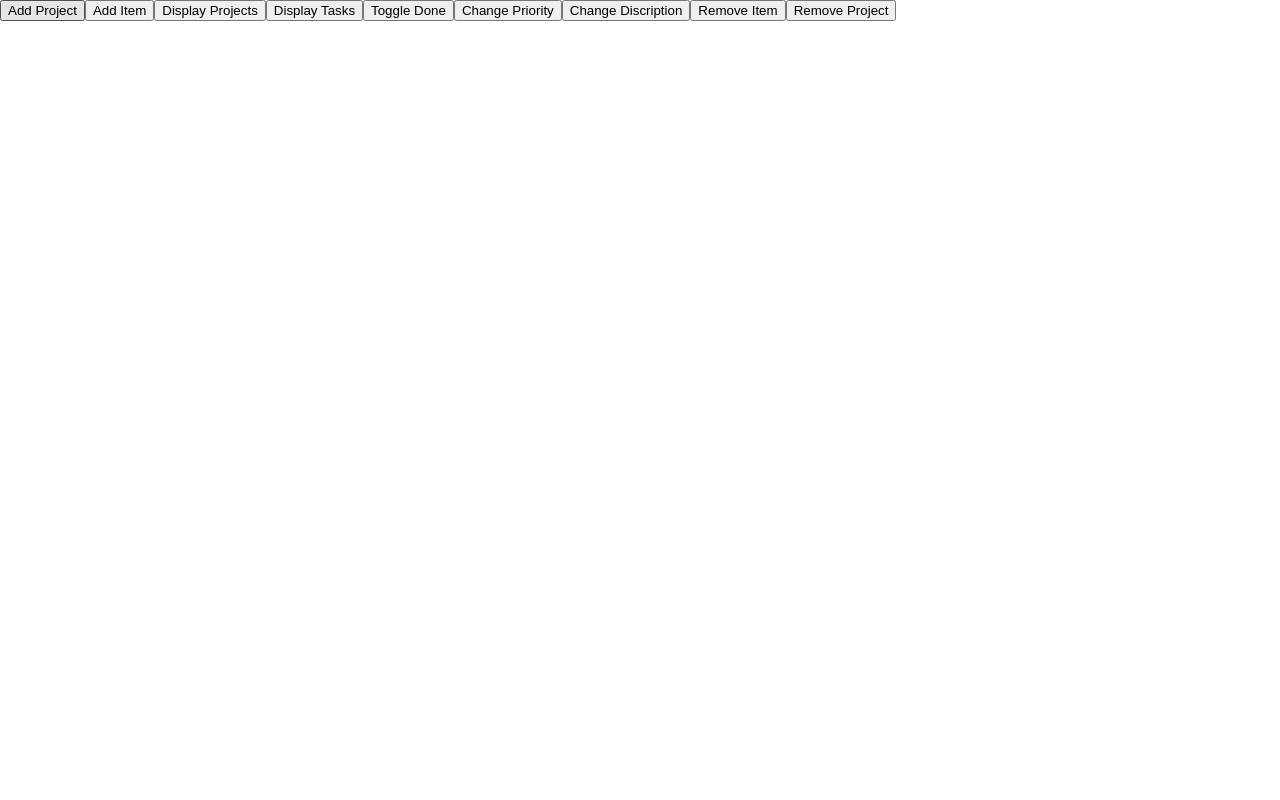
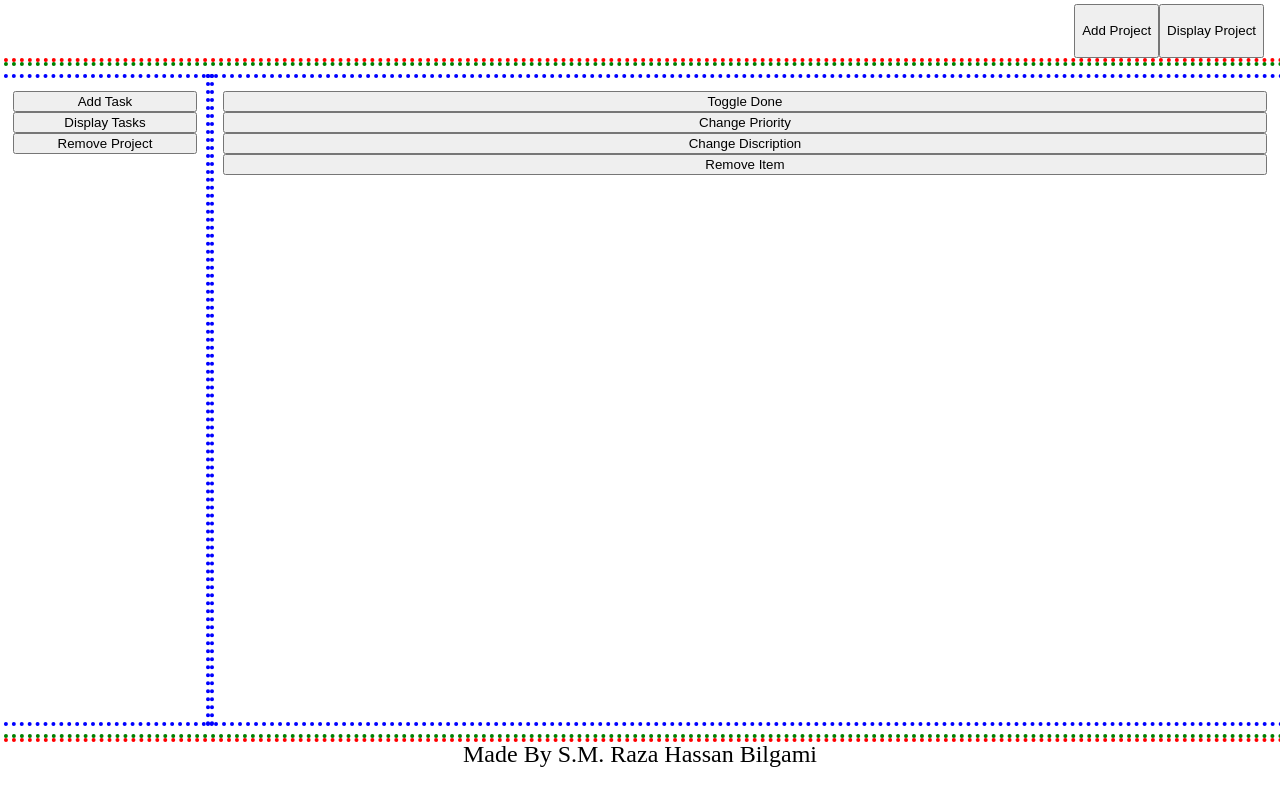
Before and after one commit to bilgramiraza/todo, a website built with webpack: page dist/index.html in a window 1280 px wide. Built offline with nearby package versions, Linux system fonts and the light colour scheme.

Commit message:
Prototype of New Display Module Complete

```diff
--- /dev/null
+++ b/src/DOMElements.js
@@ -0,0 +1,35 @@
+/*
+Expected structure of 'DOMObject'
+const DOMObject =
+     {
+        "type":"*HTMLTag*",
+        "class":[*Array of Strings*],
+        "textContent": "*Text To be Displayed*",
+        "childNodes": [{},{}],//Contains child elements in same format
+    };
+*/
+function DOMBuilder(DOMObject, parentNode=null) {
+        const element = document.createElement(DOMObject.type);
+        if(DOMObject.className)
+            element.classList.add(...DOMObject.className);
+
+        if(DOMObject.textContent)
+            element.textContent = DOMObject.textContent;
+
+        if(DOMObject.EventHandler)
+            element.addEventListener(DOMObject.EventHandler.type, ()=>{
+                DOMObject.EventHandler.function();
+            });
+        if(DOMObject.childNodes)
+        DOMObject.childNodes.forEach((object)=>{
+                DOMBuilder(object, element);
+            });
+
+        if(parentNode){
+            parentNode.appendChild(element);
+        }
+        else
+            document.body.appendChild(element);
+}
+
+export default DOMBuilder;
--- /dev/null
+++ b/src/display.js
@@ -0,0 +1,182 @@
+import DOMBuilder from "./DOMElements";
+
+function DomHandler() {
+    const pageObject = [
+        {
+            "type" : "header",
+            "childNodes" : [
+                {
+                    "type" : "button",
+                    "textContent" : "Add Project",
+                    "EventHandler" : {
+                        "type" : "click",
+                        "function" : function () {
+                            console.log('Add Project');
+                        },
+                    },
+                },
+                {
+                    "type" : "button",
+                    "textContent" : "Display Project",
+                    "EventHandler" : {
+                        "type" : "click",
+                        "function" : function () {
+                            console.log('Display Project');
+                        },
+                    },
+                },
+            ],
+        },
+        {
+            "type" : "main",
+            "childNodes" : [
+                {
+                    "type" : "div",
+                    "className" : ["menuBar"],
+                    "childNodes" : [
+                        {
+                            "type" : "button",
+                            "textContent" : "Add Task",
+                            "EventHandler" : {
+                                "type" : "click",
+                                "function" : function () {
+                                    console.log('Add Task');
+                                },
+                            },
+                        },
+                        {
+                            "type" : "button",
+                            "textContent" : "Display Tasks",
+                            "EventHandler" : {
+                                "type" : "click",
+                                "function" : function () {
+                                    console.log('Display Tasks');
+                                },
+                            },
+                        },
+                        {
+                            "type" : "button",
+                            "textContent" : "Remove Project",
+                            "EventHandler" : {
+                                "type" : "click",
+                                "function" : function () {
+                                    console.log("Remove Project");
+                                },
+                            },
+                        },
+                    ],
+                },
+                {
+                    "type" : "div",
+                    "className" : ["content"],
+                    "childNodes" : [
+                        {
+                            "type" : "button",
+                            "textContent" : "Toggle Done",
+                            "EventHandler" : {
+                                "type" : "click",
+                                "function" : function () {
+                                    console.log("Toggle Done");
+                                },
+                            },
+                        },
+                        {
+                            "type" : "button",
+                            "textContent" : "Change Priority",
+                            "EventHandler" : {
+                                "type" : "click",
+                                "function" : function () {
+                                    console.log("Change Priority");
+                                },
+                            },
+                        },
+                        {
+                            "type" : "button",
+                            "textContent" : "Change Discription",
+                            "EventHandler" : {
+                                "type" : "click",
+                                "function" : function () {
+                                    console.log("Change Discription");
+                                },
+                            },
+                        },
+                        {
+                            "type" : "button",
+                            "textContent" : "Remove Item",
+                            "EventHandler" : {
+                                "type" : "click",
+                                "function" : function () {
+                                    console.log("Remove Item");
+                                },
+                            },
+                        },
+                    ],
+                }
+            ],
+        },
+        // {
+        //     "type" : "form",
+        //     "className" : ["cover", "hide"],
+        //     "childNodes" : [
+        //         {
+        //             "type" : "p",
+        //             "className" : null,
+        //             "textContent" : null,
+        //             "childNodes" : [],
+        //         },
+        //         {
+        //             "type" : "p",
+        //             "className" : null,
+        //             "textContent" : null,
+        //             "childNodes" : [],
+        //         },
+        //         {
+        //             "type" : "p",
+        //             "className" : null,
+        //             "textContent" : null,
+        //             "childNodes" : [],
+        //         },
+        //         {
+        //             "type" : "p",
+        //             "className" : null,
+        //             "textContent" : null,
+        //             "childNodes" : [],
+        //         },
+        //         {
+        //             "type" : "p",
+        //             "className" : null,
+        //             "textContent" : null,
+        //             "parentNode" : "form",
+        //             "childNodes" : [],
+        //         },
+        //         {
+        //             "type" : "p",
+        //             "className" : null,
+        //             "textContent" : null,
+        //             "childNodes" : [],
+        //         },
+        //         {
+        //             "type" : "p",
+        //             "className" : null,
+        //             "textContent" : null,
+        //             "childNodes" : [],
+        //         },
+        //     ],
+        // },
+        {
+            "type":"footer",
+            "childNodes":[
+                {
+                    "type":"p",
+                    "textContent":"Made By S.M. Raza Hassan Bilgami",
+                }
+            ],
+        },
+    ];
+
+    pageObject.forEach((obj)=>{
+        DOMBuilder(obj);
+    });
+}
+
+export default DomHandler;
--- a/src/index.js
+++ b/src/index.js
@@ -1,6 +1,7 @@
 import './reset.css';
 import './style.css';
 import ToDoList from './todoFactory';
+import DomHandler from "./display.js";
 console.log('START');
 
 let todoList = new ToDoList();
@@ -18,80 +19,109 @@ todoList.newTodoItem("First", ["Fourth", "1997-10-27", 4, false, "Lorem"]);
 todoList.newTodoItem("Second", ["Second", "2020-08-20", 2, false, "Losum"]);
 todoList.newTodoItem("Third", ["Third", "2010-03-02", 3, false, "Iprem"]);
 
-const projectDisplayBtn = document.createElement('button');
-projectDisplayBtn.textContent = 'Display Projects';
-projectDisplayBtn.addEventListener('click',()=>{
-    console.table(todoList.getAllProjects());
-});
+// const projectDisplayBtn = document.createElement('button');
+// projectDisplayBtn.textContent = 'Display Projects';
+// projectDisplayBtn.addEventListener('click',()=>{
+//     console.table(todoList.getAllProjects());
+// });
 
-const tasksDisplayBtn = document.createElement('button');
-tasksDisplayBtn.textContent = 'Display Tasks';
-tasksDisplayBtn.addEventListener('click',()=>{
-    const project = prompt('Enter Project Title');
-    console.table(todoList.getAllTasks(project));
-});
+// const tasksDisplayBtn = document.createElement('button');
+// tasksDisplayBtn.textContent = 'Display Tasks';
+// tasksDisplayBtn.addEventListener('click',()=>{
+//     const project = prompt('Enter Project Title');
+//     console.table(todoList.getAllTasks(project));
+// });
 
-const addProjectBtn = document.createElement('button');
-addProjectBtn.textContent = 'Add Project';
-addProjectBtn.addEventListener('click', ()=>{
-    const project = prompt('Enter Project Title');
-    todoList.newTodoProject(project);
-});
+// const addProjectBtn = document.createElement('button');
+// addProjectBtn.textContent = 'Add Project';
+// addProjectBtn.addEventListener('click', ()=>{
+//     const project = prompt('Enter Project Title');
+//     todoList.newTodoProject(project);
+// });
 
-const addItemBtn = document.createElement('button');
-addItemBtn.textContent = 'Add Item';
-addItemBtn.addEventListener('click', ()=>{
-    const project = prompt('Enter Project Title');
-    const item = ["Test", new Date().toISOString(), 2, false, "Testing"];
-    todoList.newTodoItem(project,item);
-});
+// const addItemBtn = document.createElement('button');
+// addItemBtn.textContent = 'Add Item';
+// addItemBtn.addEventListener('click', ()=>{
+//     const project = prompt('Enter Project Title');
+//     const item = ["Test", new Date().toISOString(), 2, false, "Testing"];
+//     todoList.newTodoItem(project,item);
+// });
 
-const toggleDoneBtn = document.createElement('button');
-toggleDoneBtn.textContent = 'Toggle Done';
-toggleDoneBtn.addEventListener('click', ()=>{
-    const project = prompt('Enter Project Title');
-    const targetTitle = prompt('Enter Title of item');
-    todoList.changeTaskDetails(project, targetTitle, "Done");
-});
+// const toggleDoneBtn = document.createElement('button');
+// toggleDoneBtn.textContent = 'Toggle Done';
+// toggleDoneBtn.addEventListener('click', ()=>{
+//     const project = prompt('Enter Project Title');
+//     const targetTitle = prompt('Enter Title of item');
+//     todoList.changeTaskDetails(project, targetTitle, "Done");
+// });
 
-const changePriorityBtn = document.createElement('button');
-changePriorityBtn.textContent = 'Change Priority';
-changePriorityBtn.addEventListener('click', ()=>{
-    const project = prompt('Enter Project Title');
-    const targetTitle = prompt('Enter Title of item');
-    const newPriority = Number(prompt('Enter the New Priority Number: '));
-    todoList.changeTaskDetails(project, targetTitle, "Priority", newPriority);
-});
+// const changePriorityBtn = document.createElement('button');
+// changePriorityBtn.textContent = 'Change Priority';
+// changePriorityBtn.addEventListener('click', ()=>{
+//     const project = prompt('Enter Project Title');
+//     const targetTitle = prompt('Enter Title of item');
+//     const newPriority = Number(prompt('Enter the New Priority Number: '));
+//     todoList.changeTaskDetails(project, targetTitle, "Priority", newPriority);
+// });
 
-const changeDiscBtn = document.createElement('button');
-changeDiscBtn.textContent = 'Change Discription';
-changeDiscBtn.addEventListener('click', ()=>{
-    const project = prompt('Enter Project Title');
-    const targetTitle = prompt('Enter Title of item');
-    const newDisc = prompt('Enter the New Description: ');
-    todoList.changeTaskDetails(project, targetTitle, "Discription", newDisc);
-});
+// const changeDiscBtn = document.createElement('button');
+// changeDiscBtn.textContent = 'Change Discription';
+// changeDiscBtn.addEventListener('click', ()=>{
+//     const project = prompt('Enter Project Title');
+//     const targetTitle = prompt('Enter Title of item');
+//     const newDisc = prompt('Enter the New Description: ');
+//     todoList.changeTaskDetails(project, targetTitle, "Discription", newDisc);
+// });
 
-const removeItemBtn = document.createElement('button');
-removeItemBtn.textContent = 'Remove Item';
-removeItemBtn.addEventListener('click', ()=>{
-    const project = prompt('Enter Project Title');
-    const targetTitle = prompt('Enter Title of item');
-    todoList.removeItem(project,targetTitle);
-});
+// const removeItemBtn = document.createElement('button');
+// removeItemBtn.textContent = 'Remove Item';
+// removeItemBtn.addEventListener('click', ()=>{
+//     const project = prompt('Enter Project Title');
+//     const targetTitle = prompt('Enter Title of item');
+//     todoList.removeItem(project,targetTitle);
+// });
 
-const removeProjectBtn = document.createElement('button');
-removeProjectBtn.textContent = 'Remove Project';
-removeProjectBtn.addEventListener('click', ()=>{
-    const project = prompt('Enter Project Title');
-    todoList.removeProject(project);
-});
-document.body.appendChild(addProjectBtn);
-document.body.appendChild(addItemBtn);
-document.body.appendChild(projectDisplayBtn);
-document.body.appendChild(tasksDisplayBtn);
-document.body.appendChild(toggleDoneBtn);
-document.body.appendChild(changePriorityBtn);
-document.body.appendChild(changeDiscBtn);
-document.body.appendChild(removeItemBtn);
-document.body.appendChild(removeProjectBtn);
+// const removeProjectBtn = document.createElement('button');
+// removeProjectBtn.textContent = 'Remove Project';
+// removeProjectBtn.addEventListener('click', ()=>{
+//     const project = prompt('Enter Project Title');
+//     todoList.removeProject(project);
+// });
+
+// const header = document.createElement('header');
+// header.appendChild(addProjectBtn);
+// header.appendChild(projectDisplayBtn);
+// document.body.appendChild(header);
+
+
+// const mainBody = document.createElement('main');
+// document.body.appendChild(mainBody);
+
+// const menuBar = document.createElement('div');
+// menuBar.classList.add('menu');
+// menuBar.appendChild(addItemBtn);
+// menuBar.appendChild(tasksDisplayBtn);
+// menuBar.appendChild(removeProjectBtn);
+// mainBody.appendChild(menuBar);
+
+// const contentBody = document.createElement('div');
+// contentBody.classList.add('content');
+// contentBody.appendChild(toggleDoneBtn);
+// contentBody.appendChild(changePriorityBtn);
+// contentBody.appendChild(changeDiscBtn);
+// contentBody.appendChild(removeItemBtn);
+// mainBody.appendChild(contentBody);
+
+// const form = document.createElement('form');
+// form.classList.add(...["cover","hide"]);
+// document.body.appendChild(form);
+
+// const footer = document.createElement('footer');
+// footer.classList.add();
+// document.body.appendChild(footer);
+
+// const by = document.createElement('p');
+// by.textContent = "Made By S.M. Raza Hassan Bilgami";
+// footer.appendChild(by);
+
+DomHandler();
--- a/src/style.css
+++ b/src/style.css
@@ -3,6 +3,54 @@
     font-size: 1em;
 }
 body{
-    width: 99vw;
-    height:99vh;
+    width: 100vw;
+    height:100vh;
+    display: flex;
+    flex-direction: column;
 }
+header{
+    display: flex;
+    flex-direction: row;
+    justify-content:flex-end;
+    height: 7%;
+    padding: 0.25em 1em;
+    outline: green dotted 0.25em;
+}
+main{
+    display: flex;
+    flex-direction: row;
+    height: 84%;
+    padding: 1em 0em;
+    outline: red dotted 0.25em;
+}
+.menuBar{
+    width: 15%;
+    display: flex;
+    flex-direction: column;
+    padding: 1%;
+    outline: blue dotted 0.25em;
+}
+.content{
+    width: 85%;
+    display: flex;
+    flex-direction: column;
+    padding: 1%;
+    outline: blue dotted 0.25em;
+}
+.cover{
+    height: 84%;
+    display: flex;
+    flex-direction: column;
+    padding :0.25em;
+    outline: blue dotted 0.25em;
+}
+.hide{
+    display: none;
+}
+footer{
+    height: 7%;
+    padding: 0.25rem;
+    text-align: center;
+    font-size: 1.5em;
+    outline: green dotted 0.25rem;
+}
```
